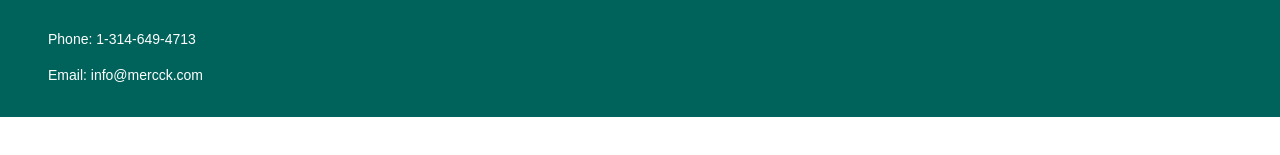
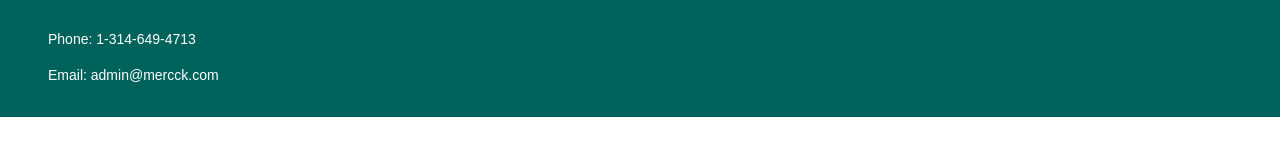
Before and after one commit to Jess0167/Mek, a React (Vite) app in the folder merck-website-clone/: page / in a window 1280 px wide. Shown: the part 4052-4207 px from the top of the page. Built offline with nearby package versions, Linux system fonts and the light colour scheme; a web font is replaced by a local one.

Commit message:
Update Footer.tsx

```diff
--- a/merck-website-clone/src/components/layout/Footer.tsx
+++ b/merck-website-clone/src/components/layout/Footer.tsx
@@ -13,8 +13,8 @@ const Footer: React.FC = () => {
             <a href="tel:+13146494713" className="hover:text-gray-200">
               Phone: 1-314-649-4713
             </a>
-            <a href="mailto:info@mercck.com" className="hover:text-gray-200">
-              Email: info@mercck.com
+            <a href="mailto:admin@mercck.com" className="hover:text-gray-200">
+              Email: admin@mercck.com
             </a>
           </div>
         </div>
```
